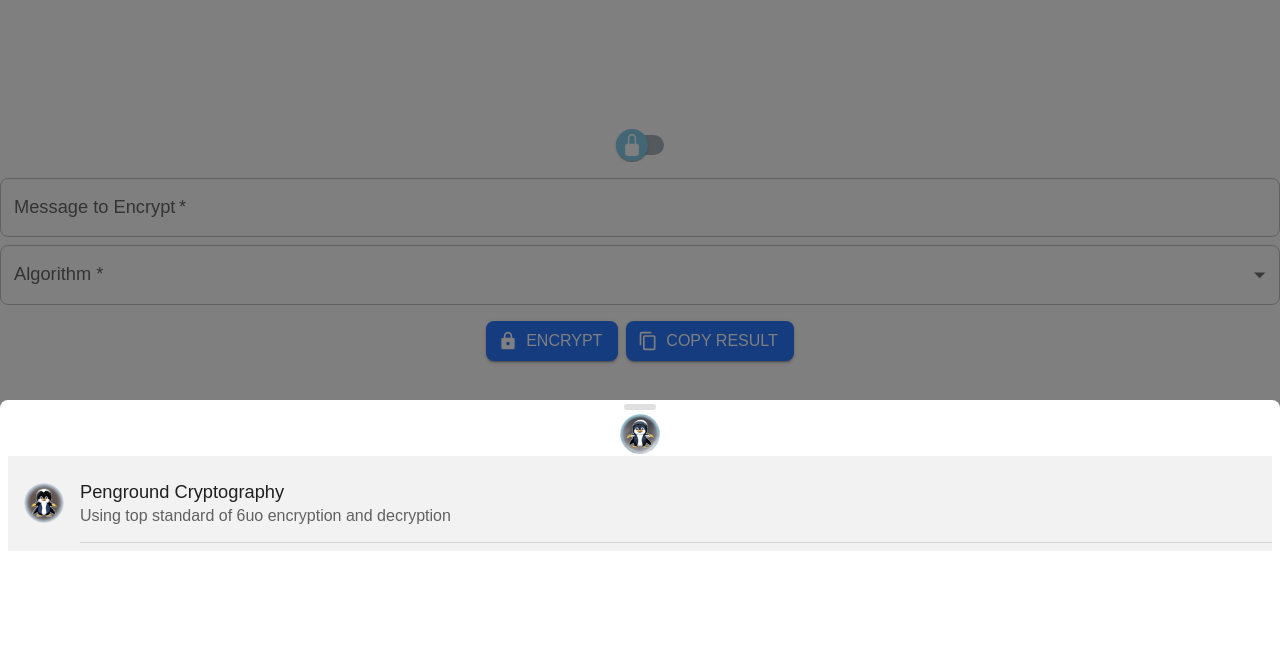
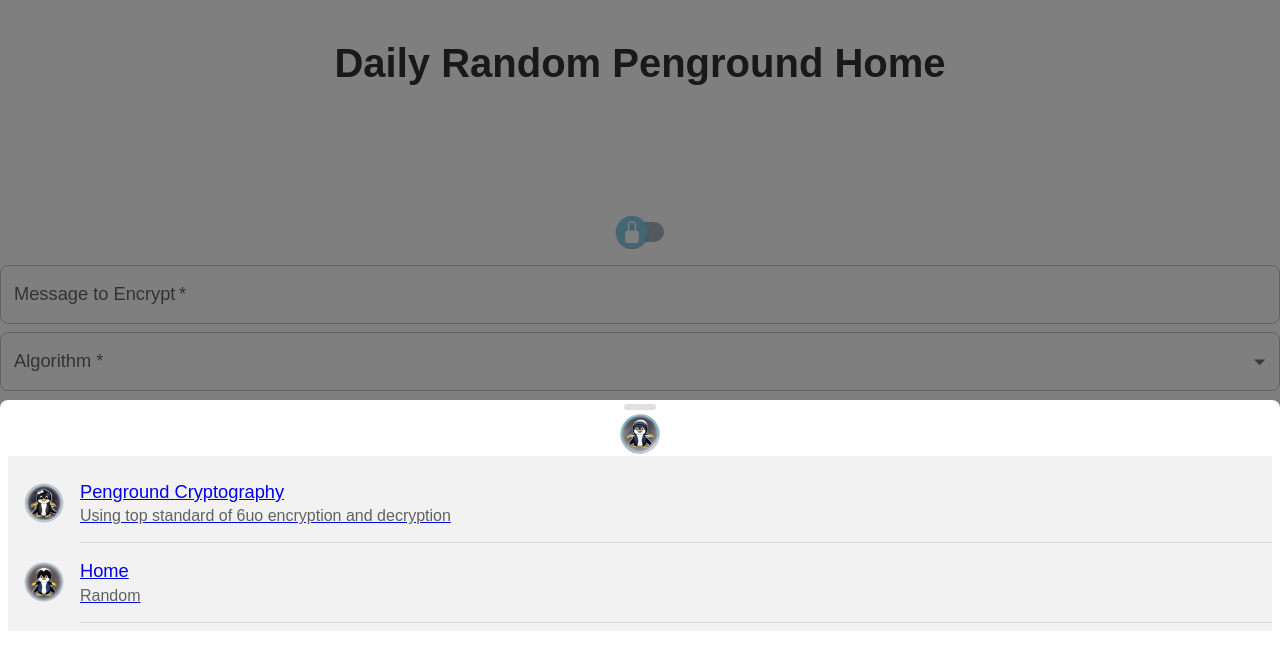
Before and after one commit to sysalex0/penground, a React (Create React App) app in the folder frontend/: page / in a window 1280 px wide. Both pictures are taken after a click on the button 640 px from the left and 778 px from the top of the page. Shown: the top 670 px of the page. Built offline with nearby package versions, Linux system fonts and the light colour scheme; a web font is replaced by a local one.

Commit message:
- frontend router update

```diff
--- a/frontend/src/App.tsx
+++ b/frontend/src/App.tsx
@@ -1,21 +1,23 @@
 import { ThemeProvider } from '@mui/material/styles';
 import PenguinTheme from './theme/PenguinTheme';
 import Cryptography from './cryptography/Cryptography';
-import { Box } from '@mui/material';
 import SwipeableEdgeDrawer from './global/bottomDrawer/SwipeableEdgeDrawer';
+import { BrowserRouter, Route, Routes } from 'react-router-dom';
+import Home from './home/home';
 
 function App() {
   return (
-    <Box
-      sx={{
-        minHeight: '100vh',
-      }}
-    >
+    <>
       <ThemeProvider theme={PenguinTheme}>
-        <Cryptography />
-        <SwipeableEdgeDrawer />
+        <BrowserRouter>
+          <Routes>
+            <Route path="/" element={<Home />} />
+            <Route path="cryptography" element={<Cryptography />} />
+          </Routes>
+          <SwipeableEdgeDrawer />
+        </BrowserRouter>
       </ThemeProvider>
-    </Box>
+    </>
   );
 }
 
--- a/frontend/src/global/bottomDrawer/Feature.tsx
+++ b/frontend/src/global/bottomDrawer/Feature.tsx
@@ -1,9 +1,28 @@
 import { List, ListItem, ListItemAvatar, Avatar, ListItemText, Divider } from '@mui/material';
-import '../../image/penguinBall/transparant/strange/00009-970974721.png';
+import { Link } from 'react-router-dom';
+
 // Import the require.context function
-const images = require.context('../../image/penguinBall/transparant/strange', true);
-const imageList = images.keys().map((image) => images(image));
-const randomInt = Math.floor(Math.random() * imageList.length);
+const imageContext = require.context('../../image/penguinBall/transparant/strange', true);
+const avators = imageContext.keys().map((image) => imageContext(image));
+
+interface FeatureData {
+  title: string;
+  description: string;
+  link: string;
+}
+
+const features: FeatureData[] = [
+  {
+    title: 'Penground Cryptography',
+    description: 'Using top standard of 6uo encryption and decryption',
+    link: 'cryptography',
+  },
+  {
+    title: 'Home',
+    description: 'Random',
+    link: '',
+  },
+];
 
 const Features = () => {
   return (
@@ -13,16 +32,23 @@ const Features = () => {
           bgcolor: 'background.paper',
         }}
       >
-        <ListItem>
-          <ListItemAvatar>
-            <Avatar alt="Penground" src={imageList[randomInt]} />
-          </ListItemAvatar>
-          <ListItemText
-            primary="Penground Cryptography"
-            secondary="Using top standard of 6uo encryption and decryption"
-          />
-        </ListItem>
-        <Divider variant="inset" component="li" />
+        {features.map((feature) => {
+          const randomNum = Math.floor(Math.random() * avators.length);
+
+          return (
+            <div key={feature.title}>
+              <Link to={feature.link}>
+                <ListItem>
+                  <ListItemAvatar>
+                    <Avatar alt="Penground" src={avators[randomNum]} />
+                  </ListItemAvatar>
+                  <ListItemText primary={feature.title} secondary={feature.description} />
+                </ListItem>
+              </Link>
+              <Divider variant="inset" component="li" />
+            </div>
+          );
+        })}
       </List>
     </>
   );
--- a/frontend/src/home/home.tsx
+++ b/frontend/src/home/home.tsx
@@ -1,20 +1,19 @@
-import React from 'react';
+import { Box, Typography } from '@mui/material';
+import Cryptography from '../cryptography/Cryptography';
 
-const WelcomePage: React.FC = () => (
-  <html lang="en">
-    <head>
-      <title>Welcome to Penground</title>
-    </head>
-    <body>
-      <h1>Welcome to Penground</h1>
-      <h2>Explore my playgrounds:</h2>
-      <ul>
-        <li>
-          <a href="cryptography">Cryptography</a>
-        </li>
-      </ul>
-    </body>
-  </html>
+const pengrounds = [Cryptography];
+// Get the current date
+const currentDate = new Date().toDateString();
+const numericDate = Number(new Date(currentDate));
+// Use the numeric date to generate a random number
+const randomNum = Math.floor(Math.abs(Math.sin(numericDate)) * pengrounds.length);
+const DailyRandomPenground: React.ComponentType<unknown> = pengrounds[randomNum];
+
+const Home = () => (
+  <Box sx={{ textAlign: 'center', pt: 10 }}>
+    <Typography variant="h1">Daily Random Penground Home</Typography>
+    {<DailyRandomPenground />}
+  </Box>
 );
 
-export default WelcomePage;
+export default Home;
```
Also changed, not shown: frontend/src/image/penguinBall/transparant/cute/home_ball.png (added).
